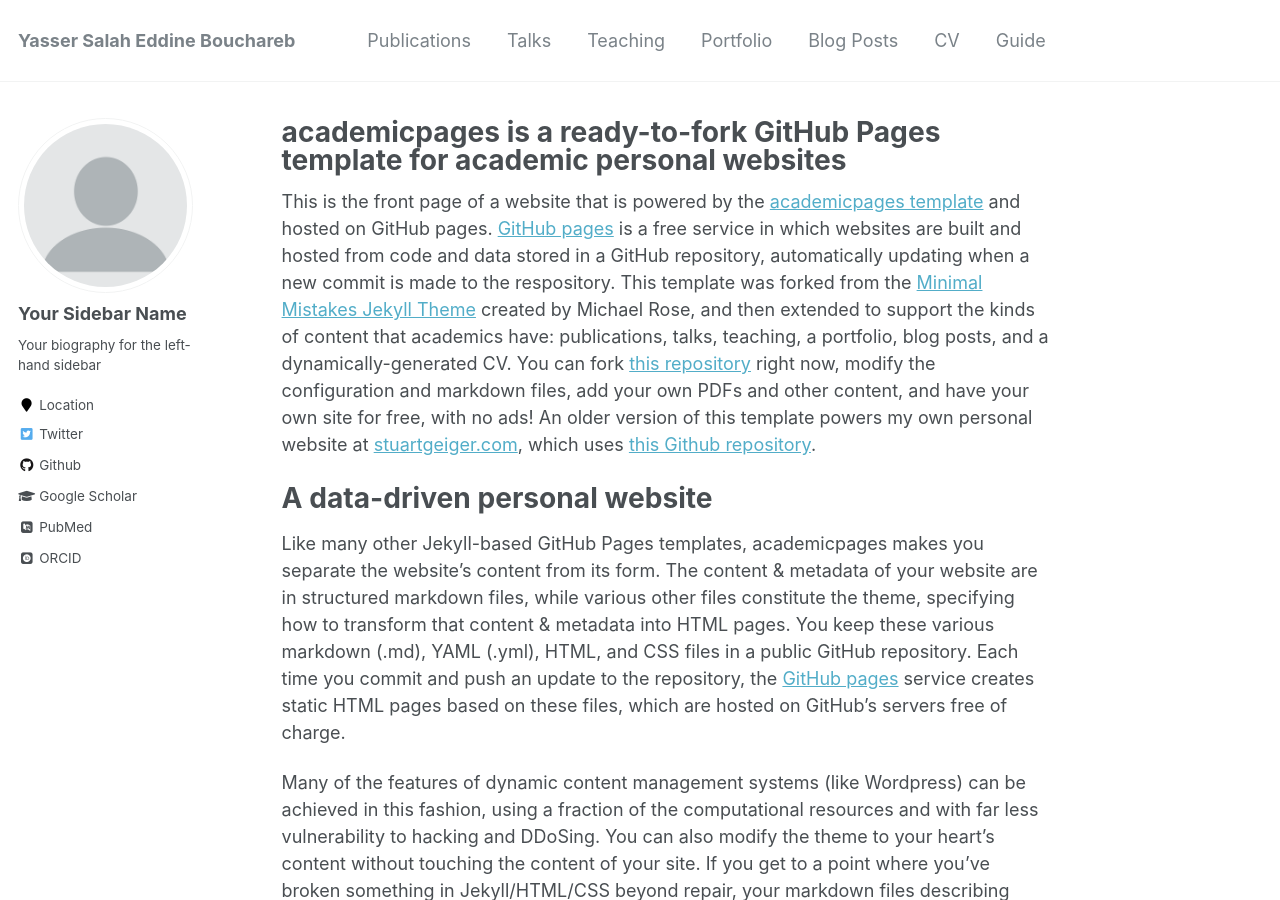
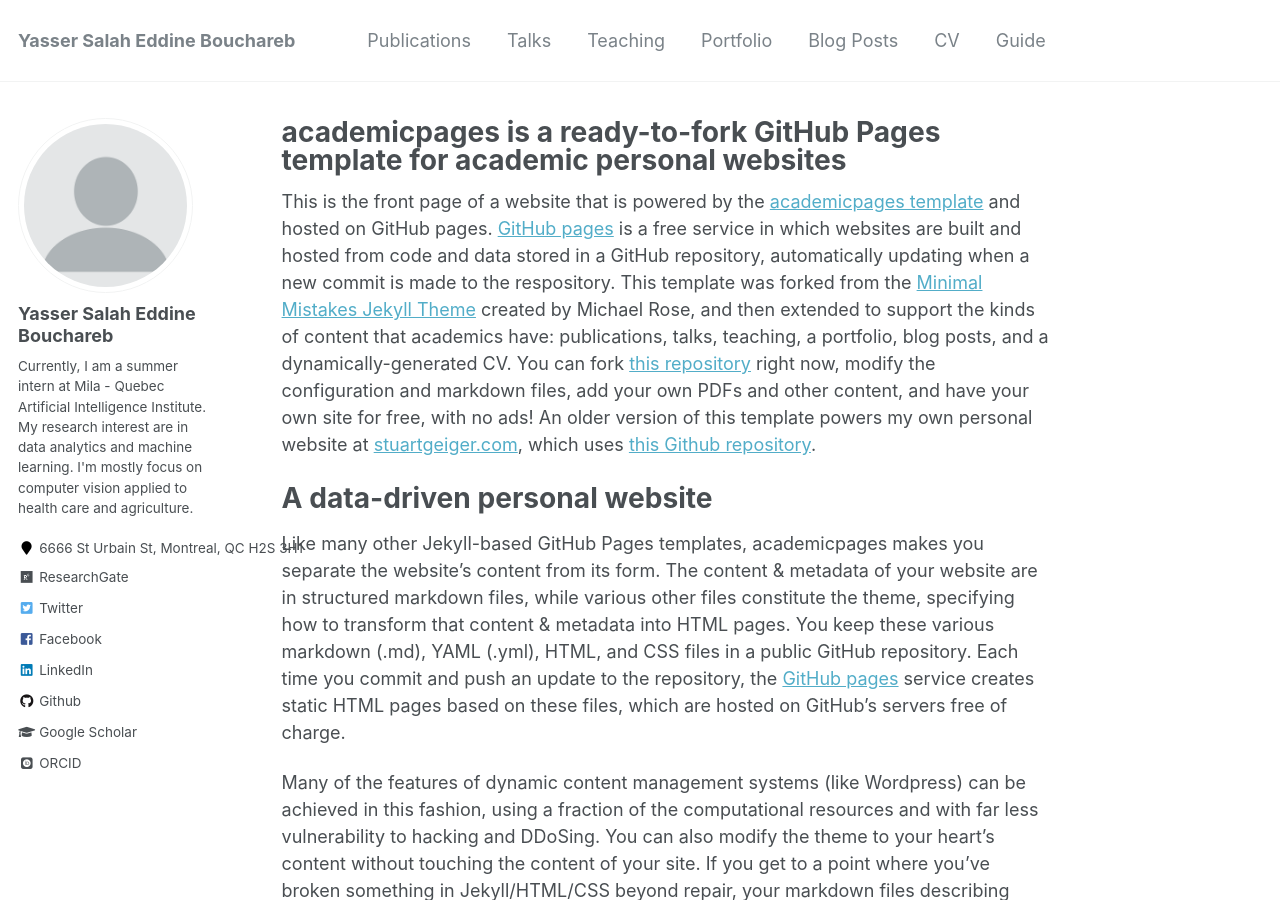
Before and after one commit to BYSD/bysd.github.io, a Jekyll site: the page built from _pages/about.md, in a window 1280 px wide and 900 px high. Built offline with Jekyll 4.4.1, drawn with Linux system fonts in a browser that asks for light colours; some web fonts are replaced.

Commit message:
Update _config.yml

```diff
--- a/_config.yml
+++ b/_config.yml
@@ -57,9 +57,9 @@
 
 # Social Sharing
 twitter:
-  username               : &twitter
+  username               : &bysd_a
 facebook:
-  username               :
+  username               : &BYSD10
   app_id                 :
   publisher              :
 og_image                 :  # Open Graph/Twitter default site image
@@ -80,36 +80,36 @@
 
 # Site Author
 author:
-  name             : "Your Sidebar Name"
+  name             : "Yasser Salah Eddine Bouchareb"
   avatar           : "profile.png"
-  bio              : "Your biography for the left-hand sidebar"
-  location         : "Location"
+  bio              : "Currently, I am a summer intern at Mila - Quebec Artificial Intelligence Institute. My research interest are in data analytics and machine learning. I'm mostly focus on computer vision applied to health care and agriculture. "
+  location         : "6666 St Urbain St, Montreal, QC H2S 3H1"
   employer         :
-  pubmed           : "https://www.ncbi.nlm.nih.gov/pubmed/?term=john+snow"
-  googlescholar    : "http://yourfullgooglescholarurl.com"
+  pubmed           :
+  googlescholar    : "https://scholar.google.ca/citations?user=SbdDnPIAAAAJ&hl=en&authuser=1"
   email            :
-  researchgate     :  # example: "https://www.researchgate.net/profile/yourprofile"
+  researchgate     : "https://www.researchgate.net/profile/Yasser_Salah_Eddine_Bouchareb"
   uri              :
   bitbucket        :
   codepen          :
   dribbble         :
   flickr           :
-  facebook         :
+  facebook         : "https://www.facebook.com/BYSD10"
   foursquare       :
-  github           : "academicpages"
+  github           : "https://github.com/BYSD"
   google_plus      :
   keybase          :
   instagram        :
   impactstory      : #"https://profiles.impactstory.org/u/xxxx-xxxx-xxxx-xxxx"
   lastfm           :
-  linkedin         :
-  orcid            : "http://orcid.org/yourorcidurl"
+  linkedin         : "https://www.linkedin.com/in/bysd/"
+  orcid            : "https://orcid.org/0000-0002-8374-9513"
   pinterest        :
   soundcloud       :
   stackoverflow    : # http://stackoverflow.com/users/123456/username
   steam            :
   tumblr           :
-  twitter          : "replacethistwitterhandle"
+  twitter          : "bysd_a"
   vine             :
   weibo            :
   xing             :
```
